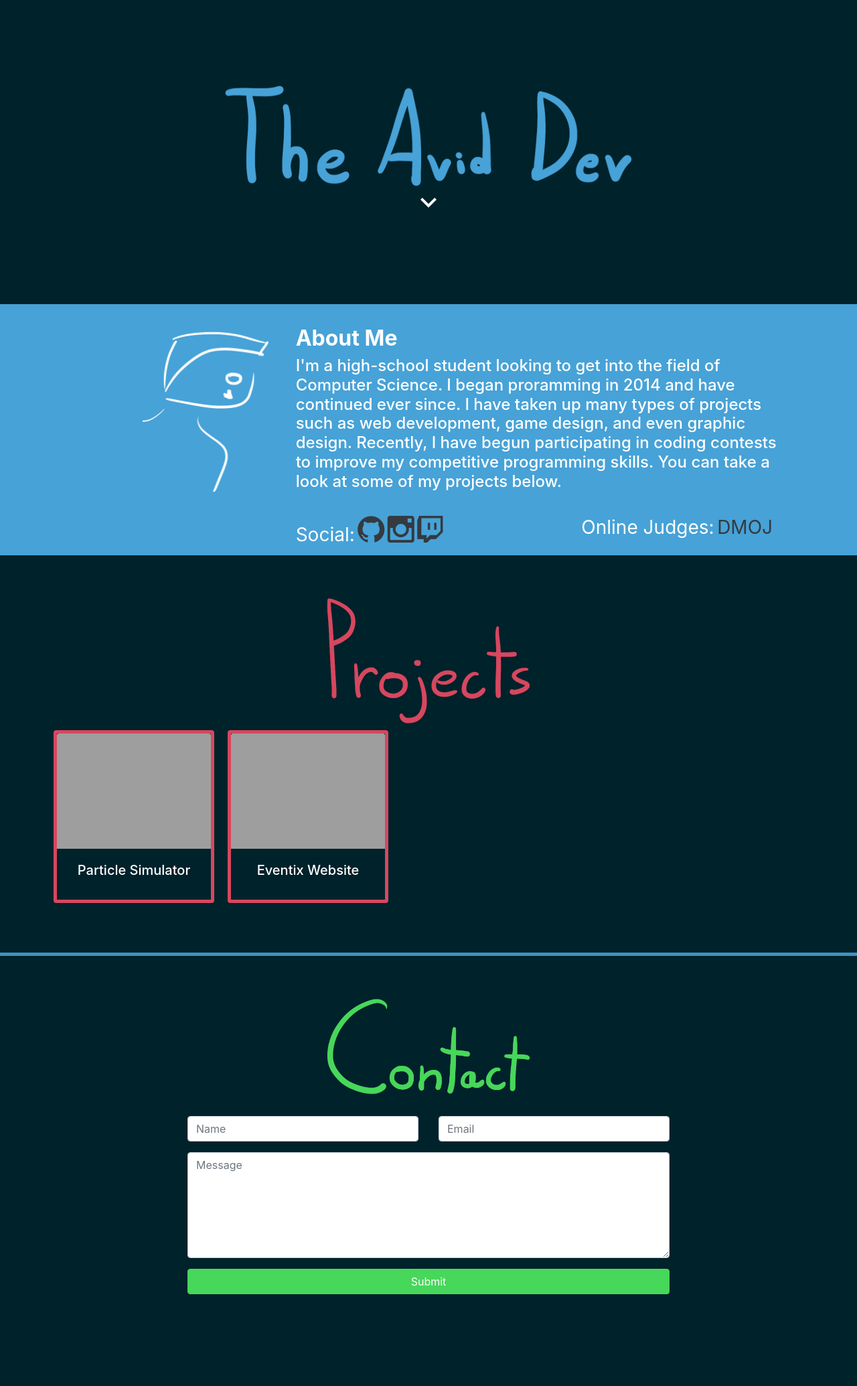
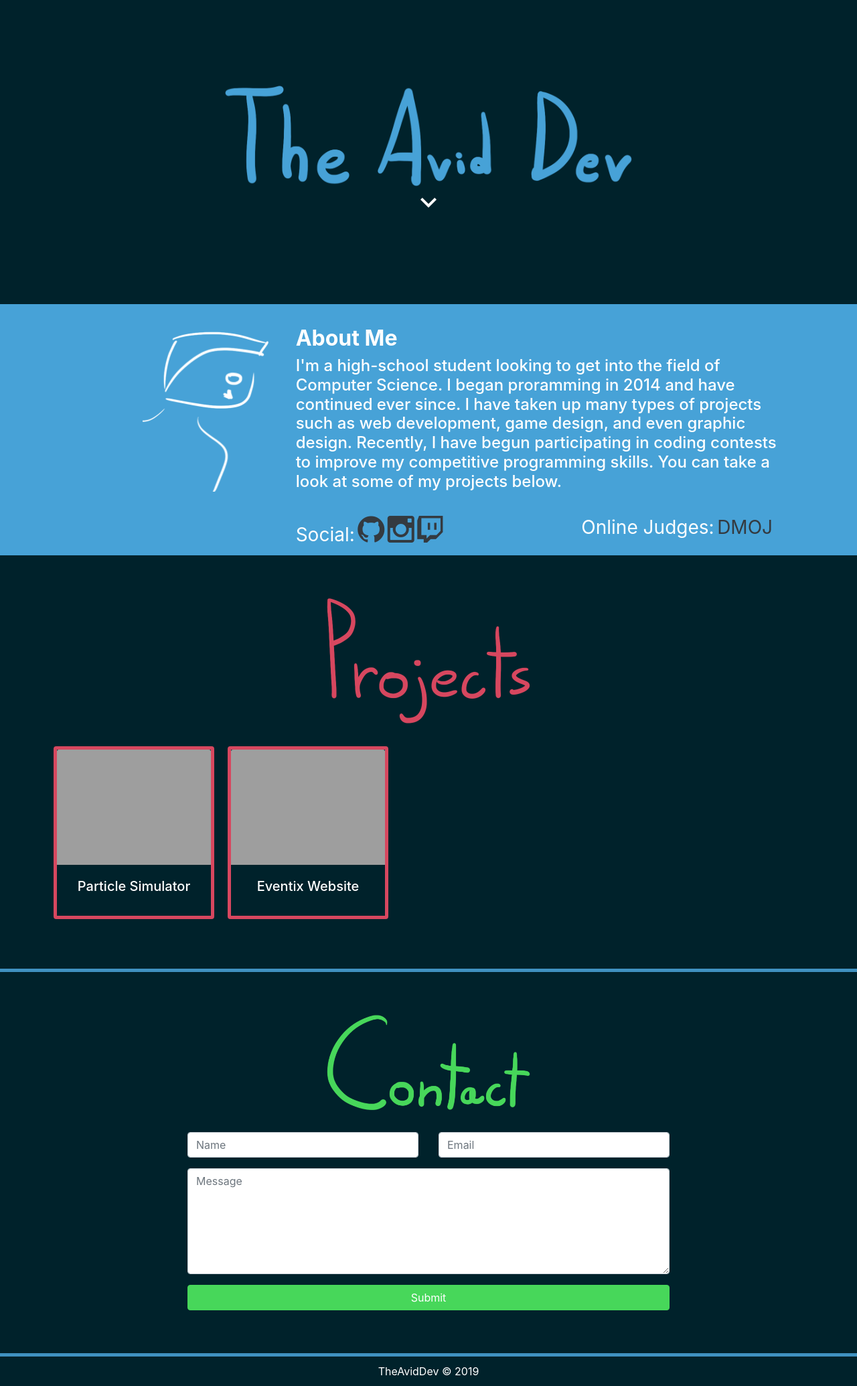
Before and after one commit to fluix-dev/site, a Django app: page / in a window 1280 px wide. Shown: the whole page at 67% size. Before the commit the page ends 1932 px from the top, so only its background shows below. Run offline with Django 3.2, Linux system fonts and the light colour scheme; some libraries are stand-ins or nearby versions; grey boxes are pictures that could not be loaded.

Commit message:
Added footer

```diff
--- a/myapp/templates/base.html
+++ b/myapp/templates/base.html
@@ -18,5 +18,7 @@
 <body>
   {% block body %}
   {% endblock %}
+
+  {% include "footer.html" %}
 </body>
 </html>
--- a/myapp/templates/footer.html
+++ b/myapp/templates/footer.html
@@ -0,0 +1,4 @@
+<hr>
+<div class="no-margin jumbotron text-center text-white pb-10 pt-10">
+TheAvidDev &copy; <script>document.write(new Date().getFullYear());</script>
+</div>
--- a/myapp/templates/index.html
+++ b/myapp/templates/index.html
@@ -38,7 +38,7 @@
 
 <div class="no-margin jumbotron text-center text-white">
   <img class="w-25p" src="{% static 'res/img/projects.png' %}" alt="Handwritten TheAvidDev">
-  <br>
+  <br><br>
   <div class="container">
     <div class="row">
       <div class="card">
@@ -88,8 +88,5 @@
       </div>
     </form>
   </div>
-
-
 </div>
-
 {% endblock %}
```
